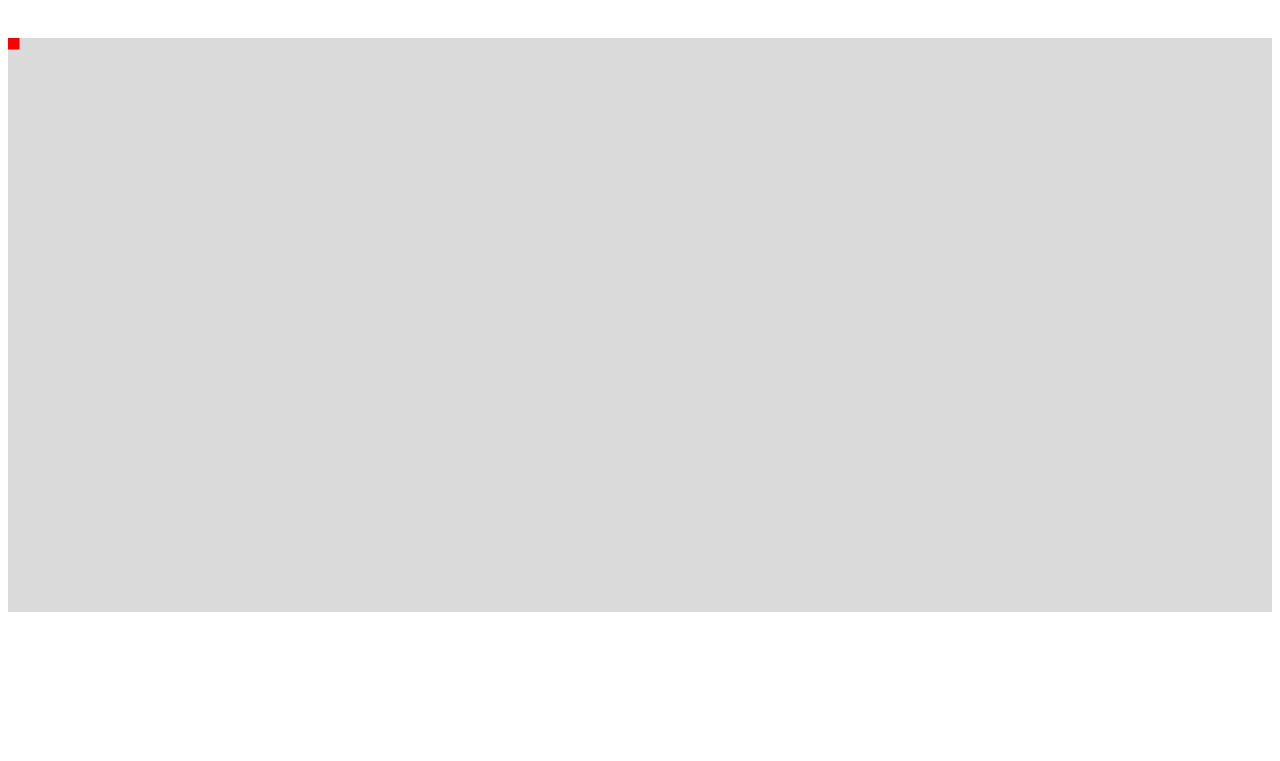
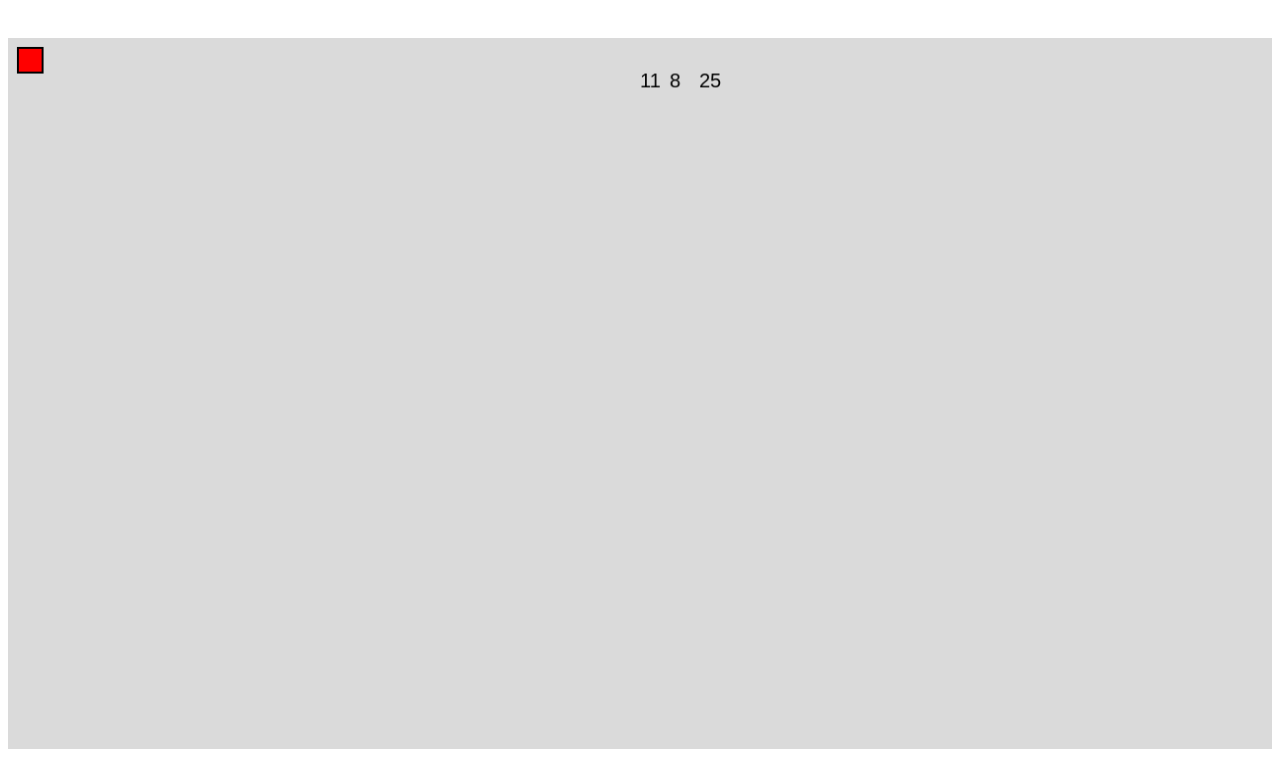
Before and after one commit to Naoise-Ryan/Clock-Project, a plain HTML site: page index.html in a window 1280 px wide. Shown: the part 140-901 px from the top of the page. Before the commit the page ends 800 px from the top, so only its background shows below. Drawn offline with Linux system fonts and the light colour scheme.

Commit message:
Made function to draw cubes

```diff
--- a/assets/js/script.js
+++ b/assets/js/script.js
@@ -1,17 +1,29 @@
 const canvas = document.getElementById("the_canvas")
 const context = canvas.getContext("2d");
 context.imageSmoothingEnabled = false;
+context.font = "20px Arial";
+context.fillStyle = "red";
+context.strokeStyle = "black";
+context.lineWidth = 2;
+
+let seconds = 0
+let minutes = 0
+let hours = 0
+
 
 function codeLoop() {
+    updateTime()
     draw()
-    updateTime()
     window.requestAnimationFrame(codeLoop);
 }
 
 function draw() {
     context.clearRect(0, 0, canvas.width, canvas.height);
-    context.fillStyle = "red";
-    context.fillRect(0,0,10,10);
+    drawSquare(10, 10, 25)
+
+    context.fillText(hours, (canvas.width / 2), 50)
+    context.fillText(minutes, (canvas.width / 2 + 30), 50)
+    context.fillText(seconds, (canvas.width / 2 + 60), 50)
 }
 
 function updateTime() {
@@ -25,8 +37,13 @@ function updateTime() {
     console.log("hours ", hours)
 }
 
-let seconds = 0
-let minutes = 0
-let hours = 0
+function drawSquare(x, y, size) {
+    context.fillStyle = "red";
+    context.fillRect(x, y, size, size);
+
+    //outline
+    context.fillStyle = "black";
+    context.strokeRect(x, y, size, size);
+}
 
 codeLoop()
--- a/index.html
+++ b/index.html
@@ -12,7 +12,7 @@
     <div>
         <h1>Tetris Clock</h1>
         <section class="wrapper">
-            <canvas id="the_canvas" width="1100" height="500">
+            <canvas id="the_canvas" width="1280" height="720">
                 Oops! looks like your browser does not support canvas tag
             </canvas>
         </section>
```
